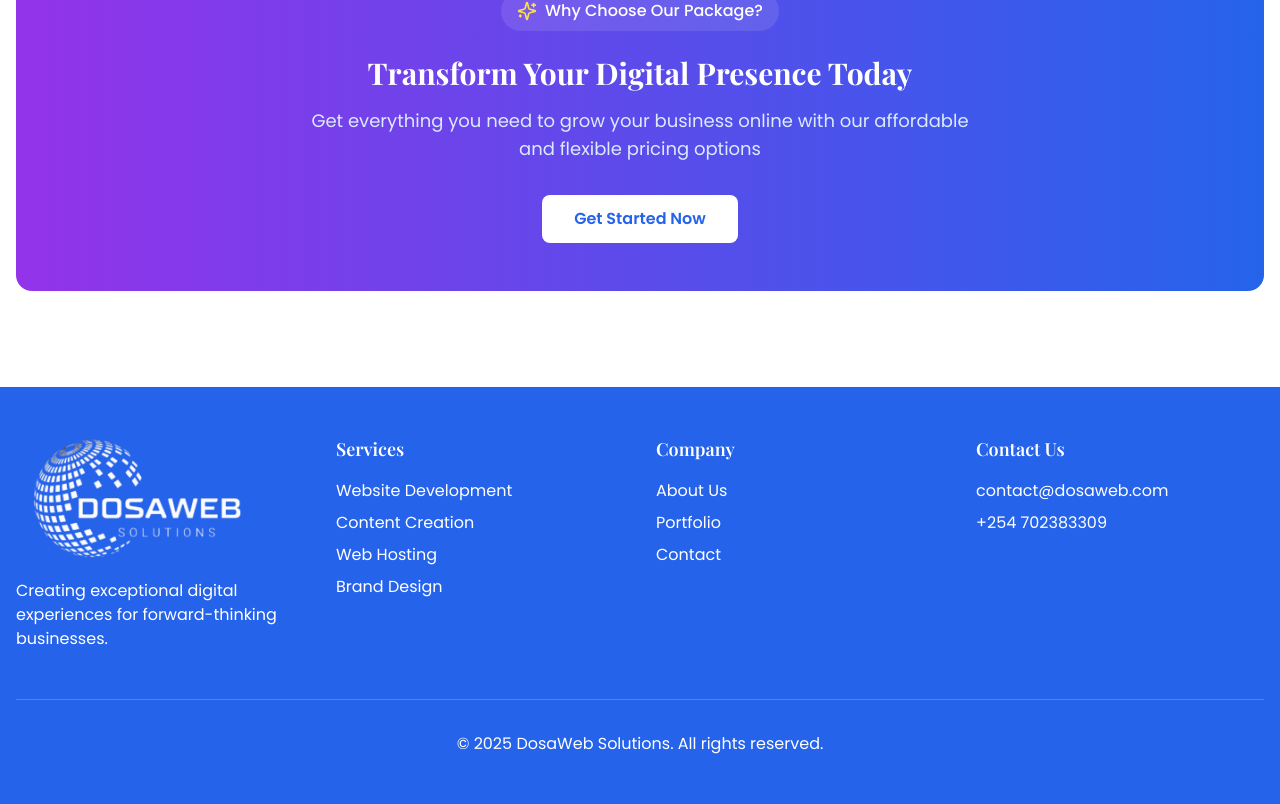
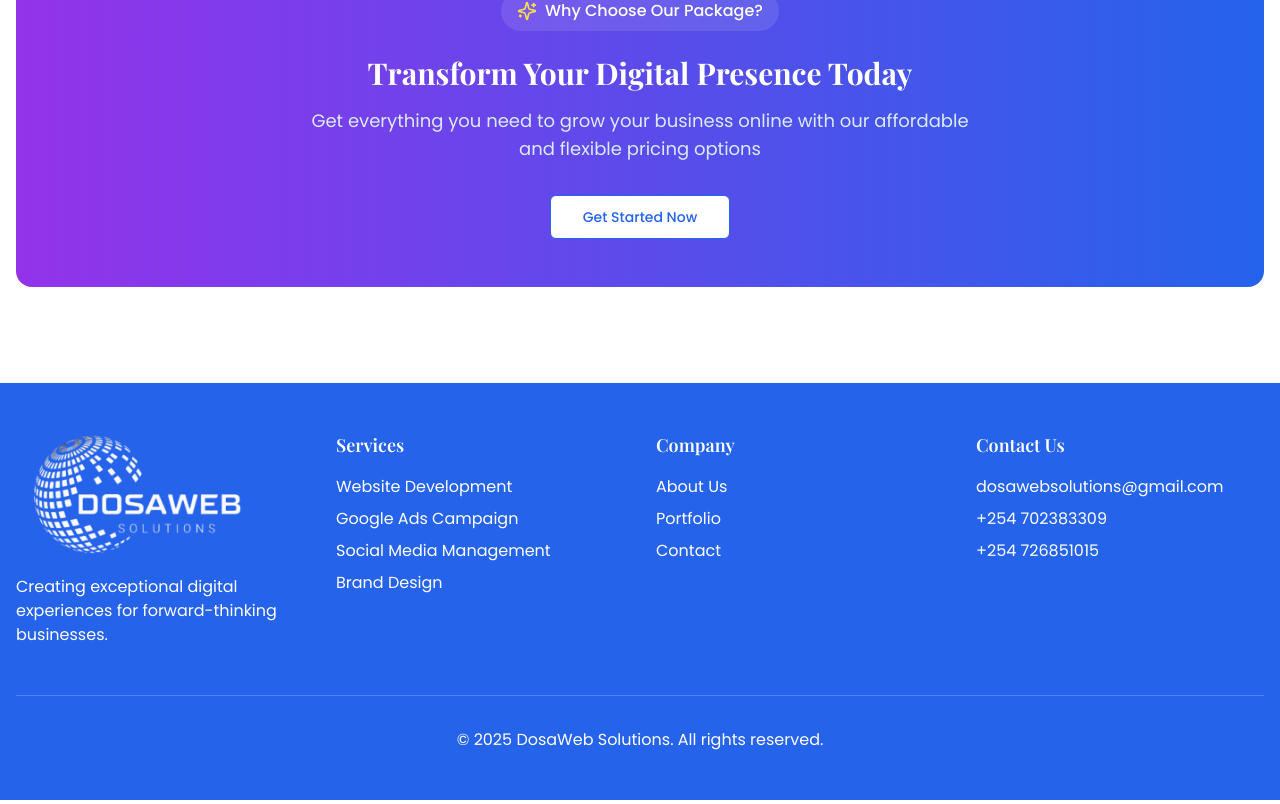
Before and after one commit to Fardosafara/Our-Agency-Website, a Next.js app: page /services in a window 1280 px wide. Shown: the part 983-1787 px from the top of the page. Built offline with nearby package versions, Linux system fonts and the light colour scheme; a web font is replaced by a local one.

Commit message:
first commit

```diff
--- a/app/about/page.tsx
+++ b/app/about/page.tsx
@@ -55,7 +55,7 @@ export default function About() {
             Transforming Digital Dreams Into Reality
           </h2>
           <p className="text-xl text-gray-600 leading-relaxed mb-8 font-poppins">
-            In 2024, two best friends and software engineering graduates, both named Fardowsa, founded DosaWeb
+            In 2024, two best friends and software engineering graduates, both named Fardowsa's, founded DosaWeb
             Solutions—a company born from their shared passion for technology and digital innovation. What started as
             late-night brainstorming sessions became a thriving business dedicated to building modern websites and
             offering strategic digital marketing services.
@@ -112,7 +112,7 @@ export default function About() {
           ))}
         </div>
 
-        {/* Team Section */}
+        {/* Team Section
         <motion.div
           initial={{ opacity: 0 }}
           whileInView={{ opacity: 1 }}
@@ -153,7 +153,7 @@ export default function About() {
               </Card>
             </motion.div>
           ))}
-        </div>
+        </div> */}
       </div>
     </section>
   )
--- a/app/contact/page.tsx
+++ b/app/contact/page.tsx
@@ -11,6 +11,7 @@ import { Textarea } from "@/components/ui/textarea"
 import { Card, CardContent } from "@/components/ui/card"
 import { useToast } from "@/components/ui/use-toast"
 import { Mail, Phone, MapPin, Clock, Sparkles } from "lucide-react"
+import Link from 'next/link';
 
 const formSchema = z.object({
   name: z.string().min(2, "Name must be at least 2 characters"),
@@ -21,12 +22,7 @@ const formSchema = z.object({
 type FormData = z.infer<typeof formSchema>
 
 const contactInfo = [
-  {
-    icon: Mail,
-    title: "Email",
-    content: "contact@dosaweb.com",
-    link: "mailto:contact@dosaweb.com",
-  },
+
   {
     icon: Phone,
     title: "Tel1",
@@ -148,9 +144,11 @@ export default function Contact() {
                     Get everything you need to grow your business online with our affordable and flexible pricing
                     options
                   </p>
-                  <Button variant="outline" size="lg" className="bg-white text-blue-600 hover:bg-blue-50">
-                    Get Started Now
-                  </Button>
+                  <Link href="/contact" passHref>
+  <Button variant="outline" size="lg" className="bg-white text-blue-600 hover:bg-blue-50">
+    Get Started Now
+  </Button>
+</Link>
                 </div>
               </motion.div>
             </div>
--- a/app/layout.tsx
+++ b/app/layout.tsx
@@ -28,11 +28,11 @@ const poppins = Poppins({
 
 export const metadata: Metadata = {
   title: {
-    default: "Digital Agency | Web Development & Digital Marketing Agency",
-    template: "%s | Digital Agency",
+    default: "DosaWeb Solutions | Web Development & Digital Marketing Agency",
+    template: "%s | DosaWeb Solutions",
   },
   description:
-    "Transform your digital presence with our agency. Expert web development, SEO, and digital marketing services to help your business grow online.",
+    "Transform your digital presence with dosaweb solutions. Expert web development, SEO, and digital marketing services to help your business grow online.",
   keywords: [
     "web development",
     "digital marketing",
--- a/app/services/page.tsx
+++ b/app/services/page.tsx
@@ -2,8 +2,11 @@
 
 import { motion } from "framer-motion"
 import { Card, CardContent } from "@/components/ui/card"
-import { Badge } from "@/components/ui/badge"
+import { Badge} from "@/components/ui/badge"
+import { Button} from "@/components/ui/button"
+
 import { Check, Megaphone, Share2, Globe, Package, Sparkles } from "lucide-react"
+import Link from 'next/link';
 
 const services = [
   {
@@ -139,12 +142,9 @@ export default function Services() {
               <p className="text-blue-100 text-lg mb-8 max-w-2xl mx-auto">
                 Get everything you need to grow your business online with our affordable and flexible pricing options
               </p>
-            <a
-              href="#contact"
-              className="inline-block bg-white text-blue-600 px-8 py-3 rounded-lg font-semibold hover:bg-blue-50 transition-colors"
-            >
-              Get Started Now
-            </a>
+              <Button variant="outline" size="lg" className="bg-white text-blue-600 hover:bg-blue-50" asChild>
+                <Link href="/contact">Get Started Now</Link>
+              </Button>
             </div>
         </motion.div>
       </div>
--- a/components/footer.tsx
+++ b/components/footer.tsx
@@ -23,12 +23,12 @@ export default function Footer() {
               </li>
               <li>
                 <Link href="/services" className="text-white hover:text-white/80 transition-colors">
-                  Content Creation
+                Google Ads Campaign
                 </Link>
               </li>
               <li>
                 <Link href="/services" className="text-white hover:text-white/80 transition-colors">
-                  Web Hosting
+                Social Media Management
                 </Link>
               </li>
               <li>
@@ -64,13 +64,18 @@ export default function Footer() {
             <h3 className="text-lg text-white font-semibold mb-4">Contact Us</h3>
             <ul className="space-y-2 text-white">
               <li>
-                <a href="mailto:contact@dosaweb.com" className="hover:text-white/80 transition-colors">
-                  contact@dosaweb.com
+                <a href="mailto:dosawebsolutions@gmail.com" className="hover:text-white/80 transition-colors">
+                dosawebsolutions@gmail.com
                 </a>
               </li>
               <li>
                 <a href="tel:+254702383309" className="hover:text-white/80 transition-colors">
                   +254 702383309
+                </a>
+              </li>
+              <li>
+                <a href="tel:+254702383309" className="hover:text-white/80 transition-colors">
+                  +254 726851015
                 </a>
               </li>
             </ul>
```
Lines whose indentation alone changed are shown as unchanged.
